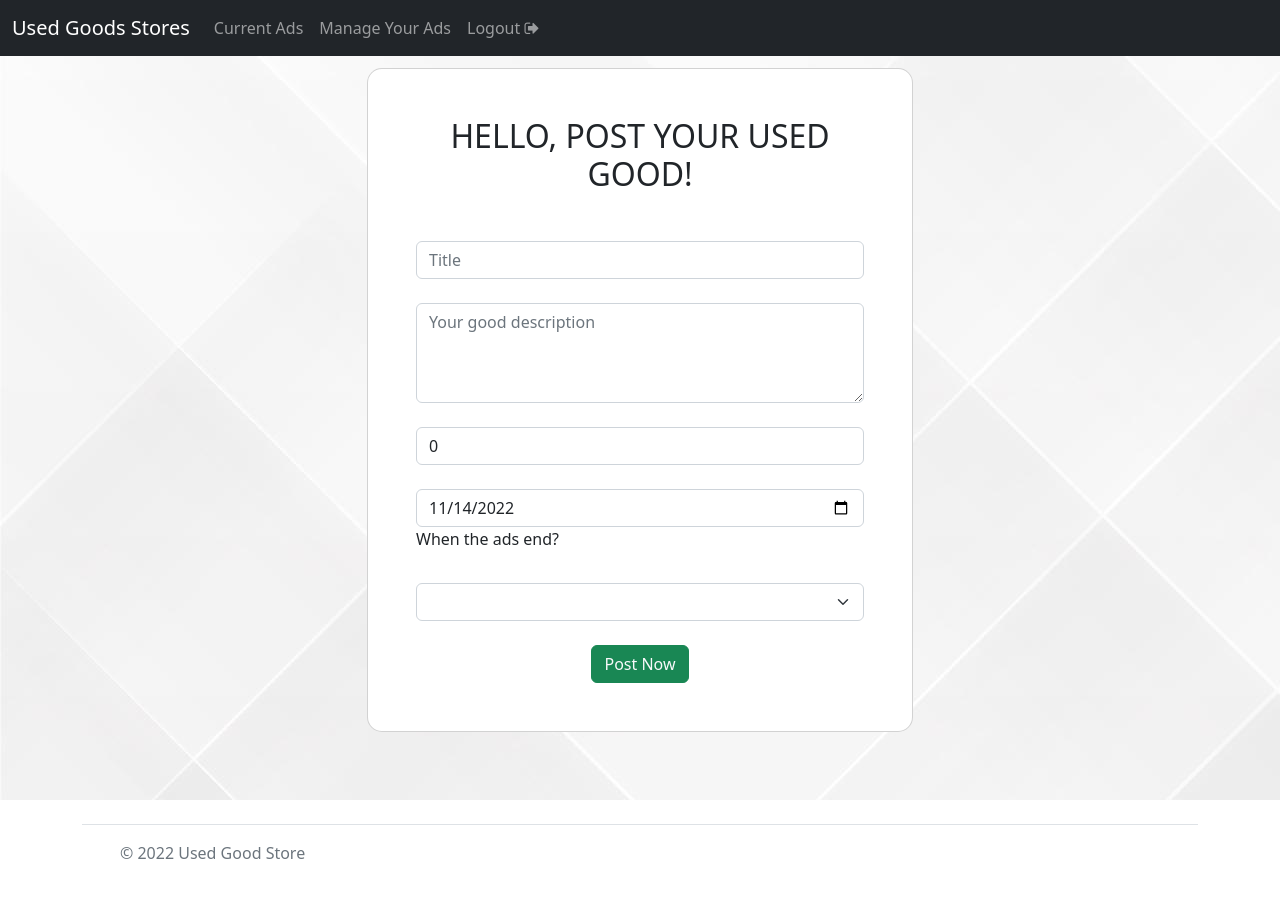
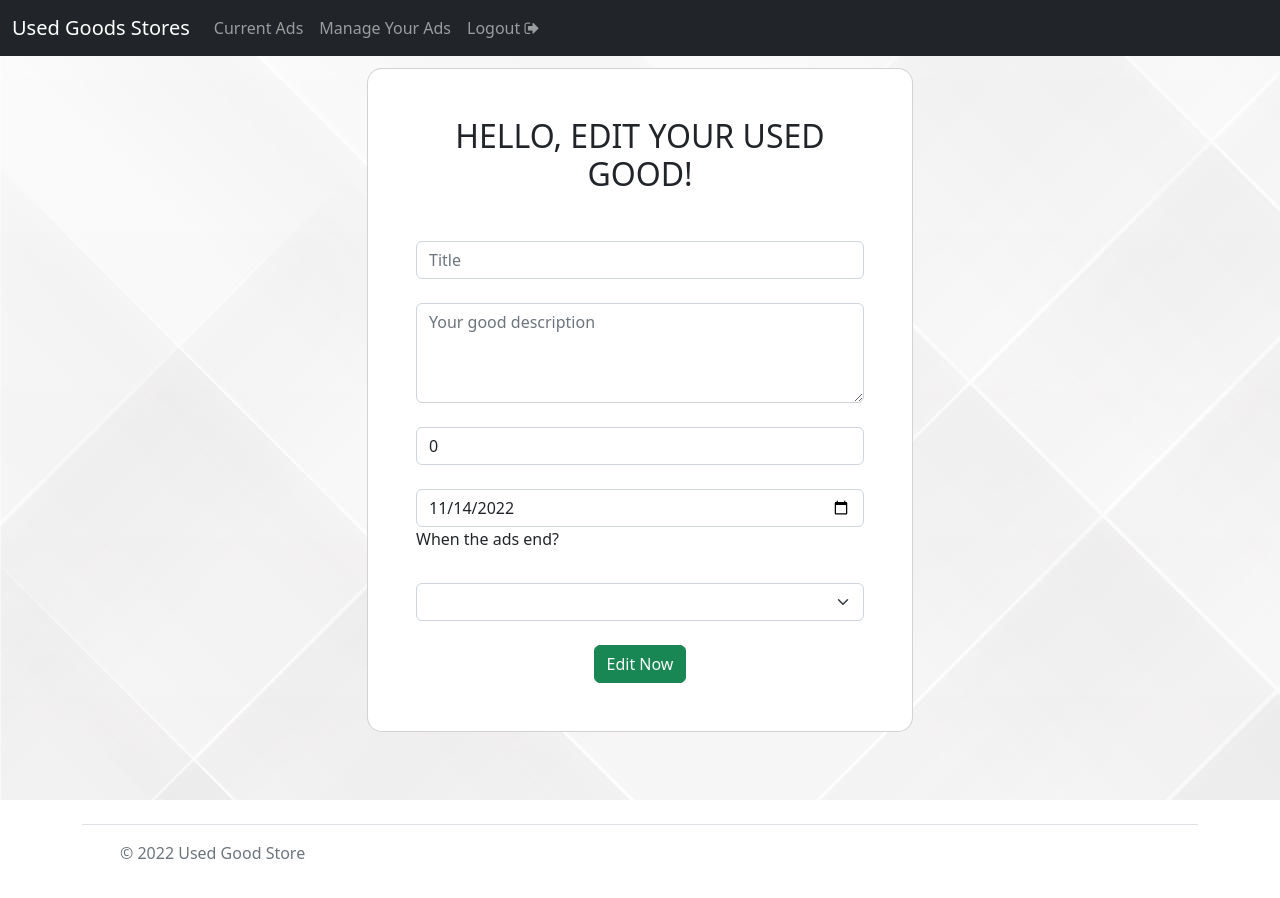
Before and after one commit to The-Good-Stores/client, an Angular app: page /ads/edit/1 in a window 1280 px wide. Shown: the top 898 px of the page. Built offline with nearby package versions, Linux system fonts and the light colour scheme; no server answers; sample sign-in values are in the browser's storage.

Commit message:
changed title and button (Post / Edit)
I changed the title and post button on the post / edit page

if you post, the title will say "Hello, Post your Used Goods" and the button will say "Post Now"

if you edit, the title will say "Hello, Edit your Used Goods!" and the button will say "Edit Now"

```diff
--- a/src/app/ads/post/post.component.html
+++ b/src/app/ads/post/post.component.html
@@ -9,9 +9,16 @@
           <div class="col-12 col-md-9 col-md-7 col-xl-6">
             <div class="card" style="border-radius: 15px">
               <div class="card-body p-5">
-                <h2 class="text-uppercase text-center mb-5">
-                  Hello, Post Your Used good!
-                </h2>
+                <div *ngIf="posting">
+                  <h2 class="text-uppercase text-center mb-5">
+                    Hello, Post Your Used good!
+                  </h2>
+                </div>
+                <div *ngIf="!posting">
+                  <h2 class="text-uppercase text-center mb-5">
+                    Hello, Edit Your Used good!
+                  </h2>
+                </div>
                 <form #postForm="ngForm" (ngSubmit)="post()">
                   <div class="form-outline mb-4">
                     <input
@@ -91,11 +98,19 @@
 
                   <div class="d-flex justify-content-center">
                     <button
+                      *ngIf="posting"
                       type="submit"
                       class="btn btn-success btn-block btn-md gradient-custom-4 text-light"
                     >
                       Post Now
                     </button>
+                    <button
+                    *ngIf="!posting"
+                    type="submit"
+                    class="btn btn-success btn-block btn-md gradient-custom-4 text-light"
+                  >
+                    Edit Now
+                  </button>
                   </div>
                 </form>
               </div>
```
